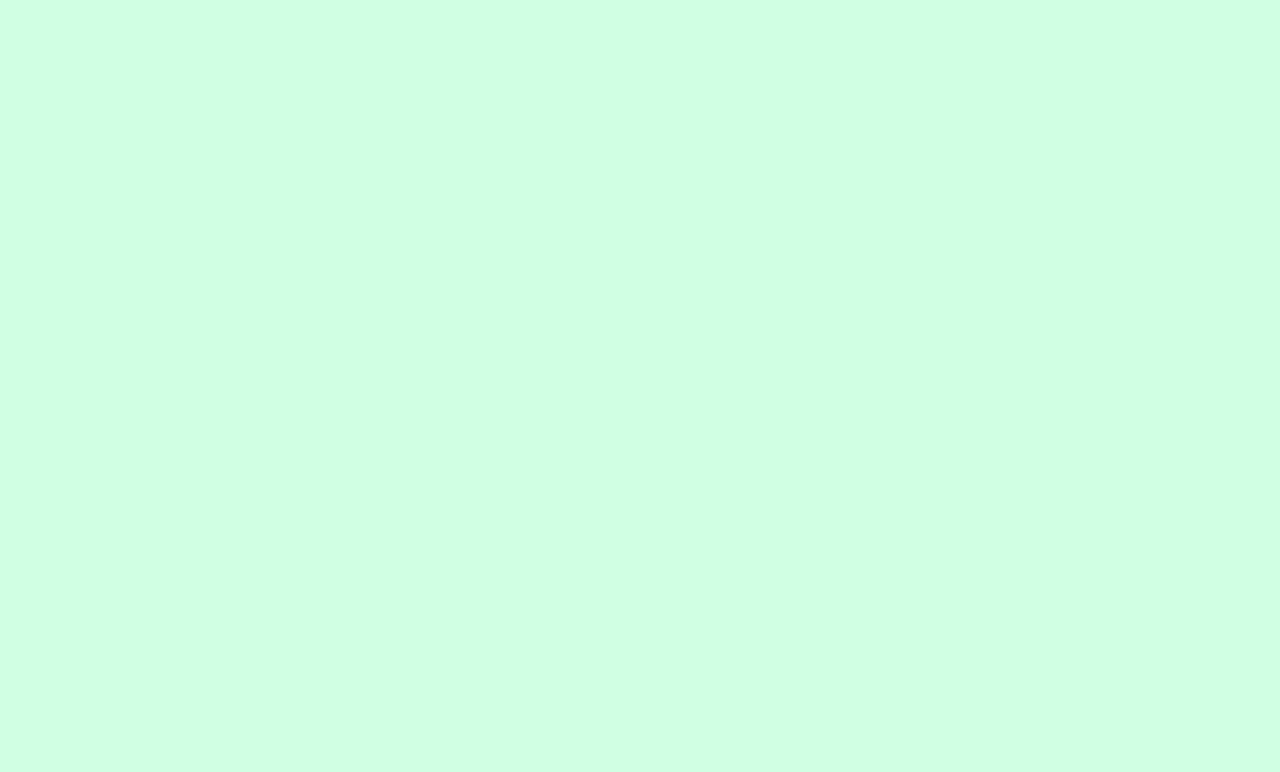
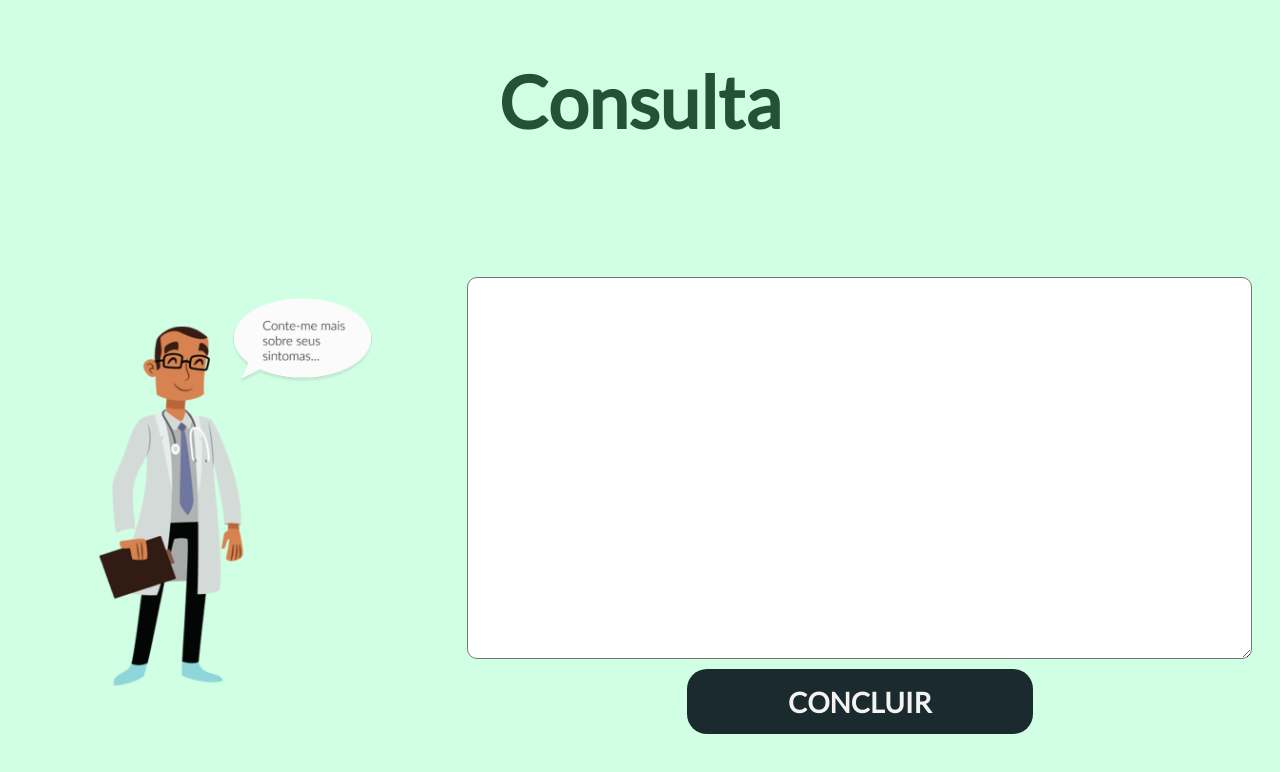
Before and after one commit to joaobatista99/disease-diagnosis, a React (Create React App) app in the folder frontend/: page /consulta in a window 1280 px wide. Shown: the top 772 px of the page. Built offline with nearby package versions, Linux system fonts and the light colour scheme.

Commit message:
Pagina de consulta pronta.

```diff
--- a/frontend/src/App.js
+++ b/frontend/src/App.js
@@ -8,8 +8,9 @@ class App extends React.Component {
     return(
       <BrowserRouter>
         <Switch>
-          <Route path='/home' component={Home} />
-          <Route path='/consulta' component={Consulta} />
+          <Route exact path='/' component={Home} />
+          <Route exact path='/home' component={Home} />
+          <Route exact path='/consulta' component={Consulta} />
         </Switch>
       </BrowserRouter>
     );
--- a/frontend/src/assets/css/Consulta.css
+++ b/frontend/src/assets/css/Consulta.css
@@ -3,7 +3,45 @@
   width: 100%;
   display: flex;
   flex-direction: column;
-  justify-content: center;
+  justify-content: space-around;
   align-items: center;
   background-color: #D0FFE3;
 }
+
+.Consulta-title {
+  margin-top: 10px;
+  margin-bottom: 30px;
+  color: #255235;
+  font-family: 'Lato';
+  font-size: 72px;
+  font-weight: 800;
+  text-align: center;
+}
+
+.Consulta-content {
+  margin-top: -10px;
+  display: flex;
+  justify-content: space-around;
+  align-items: center;
+}
+
+.Consulta-input-div {
+  display: flex;
+  flex-direction: column;
+  align-items: center;
+}
+
+.Consulta-input {
+  font-size: 30px;
+  width: 779px;
+  height: 376px;
+  left: 517px;
+  top: 231px;
+  border-radius: 10px;
+  margin-bottom: 10px;
+}
+
+.Consulta-doctor-image {
+  width: 30%;
+  margin-bottom: 10;
+}
--- a/frontend/src/assets/css/Home.css
+++ b/frontend/src/assets/css/Home.css
@@ -1,4 +1,3 @@
-
 .Home-container {
   height: 100%;
   width: 100%;
--- a/frontend/src/components/Button.js
+++ b/frontend/src/components/Button.js
@@ -5,7 +5,7 @@ class Button extends React.Component {
   render() {
     return(
       <div className='Button-container' onClick={this.props.onClick}>
-        <p className='Button-title'>COMEÇAR</p>
+        <p className='Button-title'>{this.props.label}</p>
       </div>
     );
   }
--- a/frontend/src/pages/Consulta.js
+++ b/frontend/src/pages/Consulta.js
@@ -1,5 +1,6 @@
 import React from 'react';
 import '../assets/css/Consulta.css';
+import doctor from '../assets/images/doctor.png';
 import Button from '../components/Button';
 import { withRouter } from 'react-router-dom';
 
@@ -7,6 +8,14 @@ class Consulta extends React.Component {
   render() {
     return (
       <div className='Consulta-container'>
+        <p className='Consulta-title'>Consulta</p>
+        <div class='Consulta-content'>
+          <img className='Consulta-doctor-image' src={doctor} />
+          <div className="Consulta-input-div">
+            <textarea className='Consulta-input' type='textarea' />
+            <Button label="CONCLUIR" />
+          </div>
+        </div>
       </div>
     );
   }
--- a/frontend/src/pages/Home.js
+++ b/frontend/src/pages/Home.js
@@ -16,7 +16,7 @@ class Home extends React.Component {
           <img src={hospital} className='Home-hospital-image'/>
           <img src={zombies} className='Home-hospital-image'/>
         </div>
-        <Button onClick={() => this.props.history.push('/consulta')} />
+        <Button label="COMEÇAR" onClick={() => this.props.history.push('/consulta')} />
       </div>
     );
 
```
Also changed, not shown: frontend/src/assets/images/doctor.png (added).
